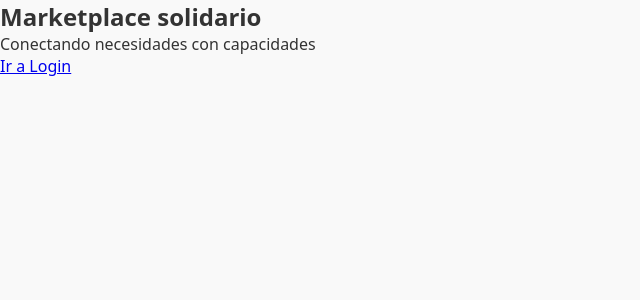
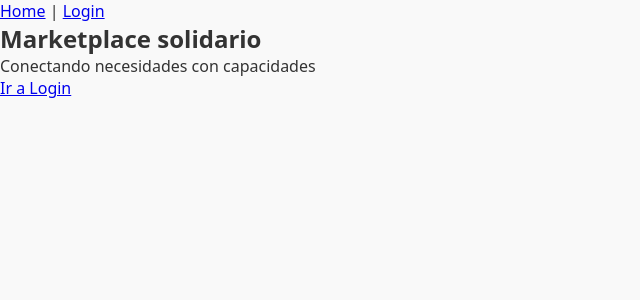
Before and after one commit to aguozden/Marketplace, a React app: page / in a window 1280 px wide. Shown: the top 300 px of the page, without its empty margins (0-640 px from the left). Built offline with nearby package versions, Linux system fonts and the light colour scheme; the HTML template or start-up script is replaced by a standard one.

Commit message:
Add main layout with header navigation

```diff
--- a/src/App.tsx
+++ b/src/App.tsx
@@ -1,12 +1,15 @@
-import { Routes, Route } from 'react-router-dom';
-import Home from './pages/Home';
-import Login from './pages/Login';
+import { Routes, Route } from "react-router-dom";
+import Home from "./pages/Home";
+import Login from "./pages/Login";
+import MainLayout from "./layouts/Mainlayout";
 
 function App() {
   return (
     <Routes>
-      <Route path="/" element={<Home />} />
-      <Route path="/login" element={<Login />} />
+      <Route element={<MainLayout />}>
+        <Route path="/" element={<Home />} />
+        <Route path="/login" element={<Login />} />
+      </Route>
     </Routes>
   );
 }
--- /dev/null
+++ b/src/layouts/Mainlayout.tsx
@@ -0,0 +1,18 @@
+import { Link, Outlet } from 'react-router-dom';
+
+export default function MainLayout() {
+  return (
+    <>
+      <header>
+        <nav>
+          <Link to="/">Home</Link> |{' '}
+          <Link to="/login">Login</Link>
+        </nav>
+      </header>
+
+      <main>
+        <Outlet />
+      </main>
+    </>
+  );
+}
```
